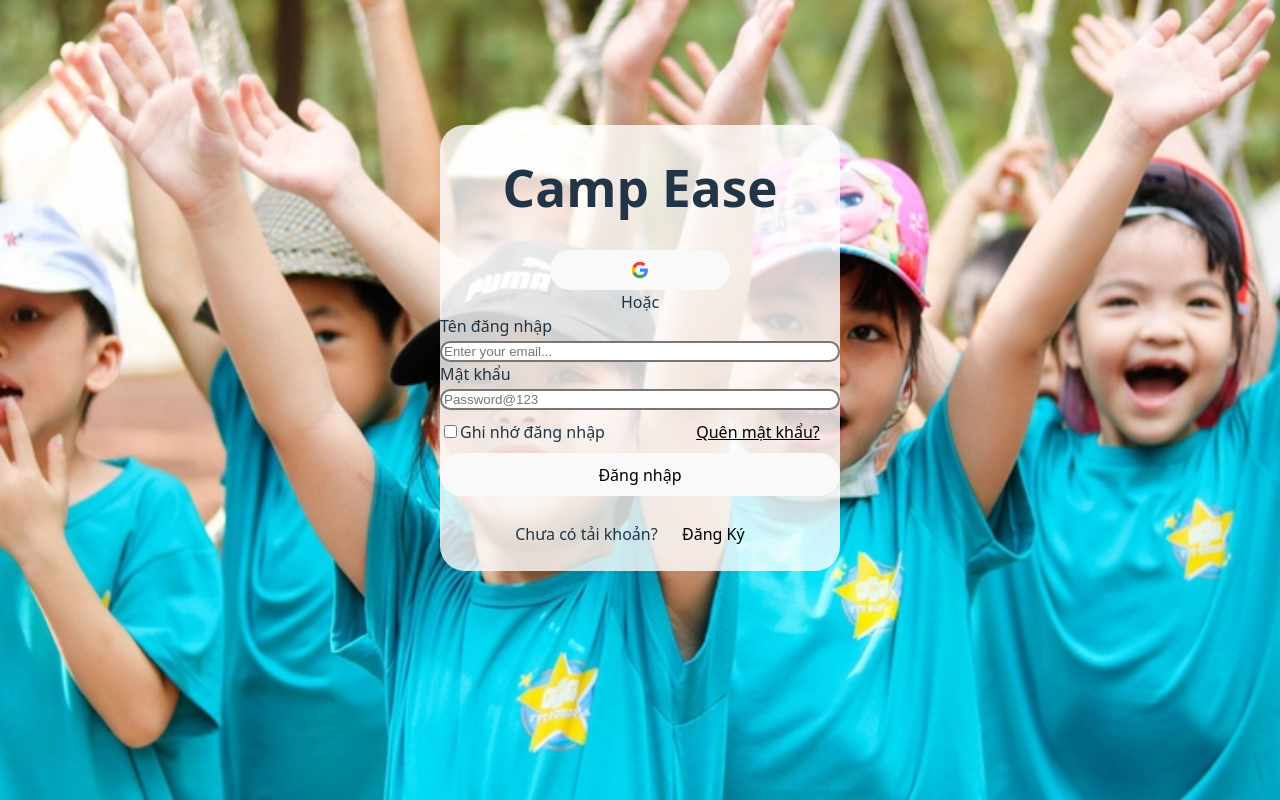
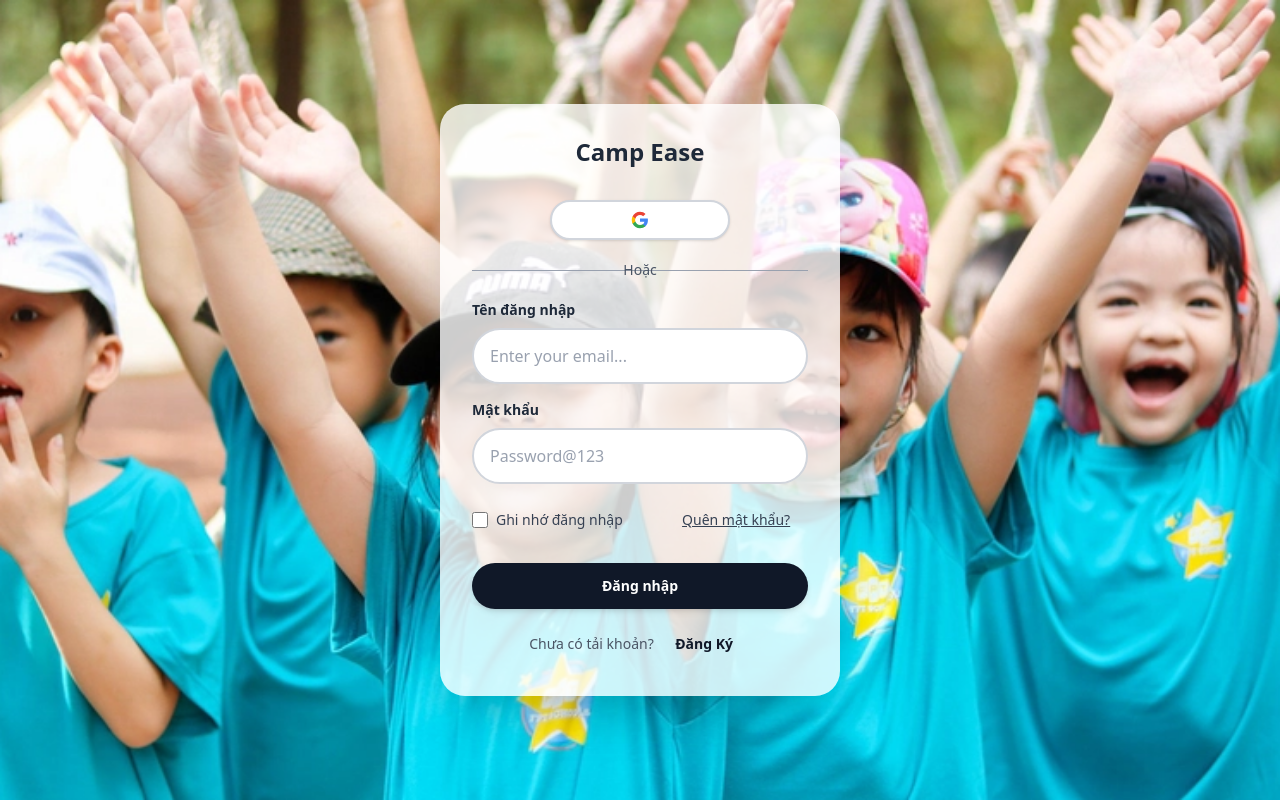
Before and after one commit to Darkvolcano/SummerCamp_Web, a React (Vite) app: page /login in a window 1280 px wide. Built offline with nearby package versions, Linux system fonts and the light colour scheme; no server answers.

Commit message:
fix tailwind import

```diff
--- a/src/index.css
+++ b/src/index.css
@@ -1,7 +1,6 @@
-@tailwind base;
-@tailwind components;
-@tailwind utilities;
+@import "tailwindcss";
 
+@layer base {
 :root {
   font-family: system-ui, Avenir, Helvetica, Arial, sans-serif;
   line-height: 1.5;
@@ -32,7 +31,6 @@
   padding: 0;
   min-width: 320px;
   min-height: 100vh;
-  overflow: hidden;
 }
 
 #root {
@@ -40,7 +38,6 @@
   padding: 0;
   width: 100%;
   height: 100vh;
-  overflow: hidden;
 }
 
 h1 {
@@ -83,3 +80,4 @@
     background-color: #f9f9f9;
   }
 }
+}
```
